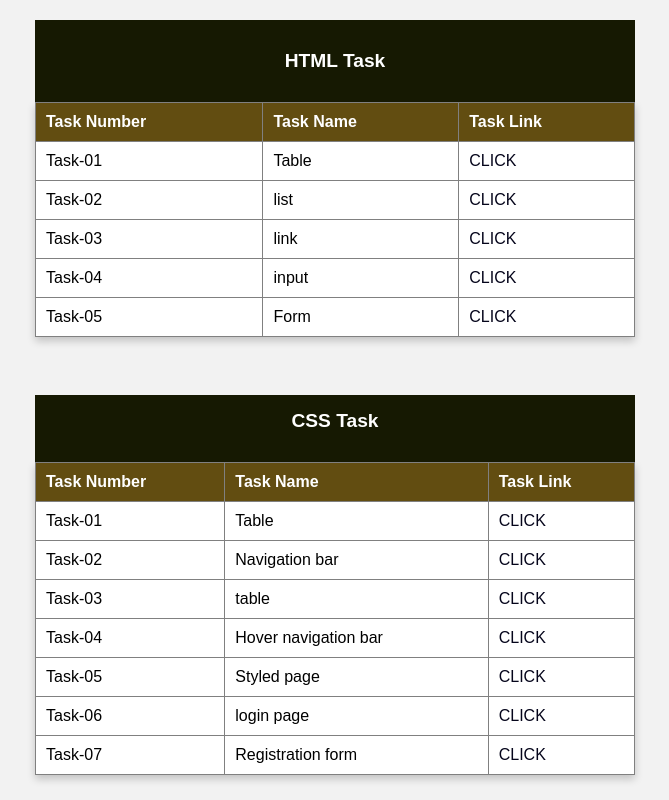
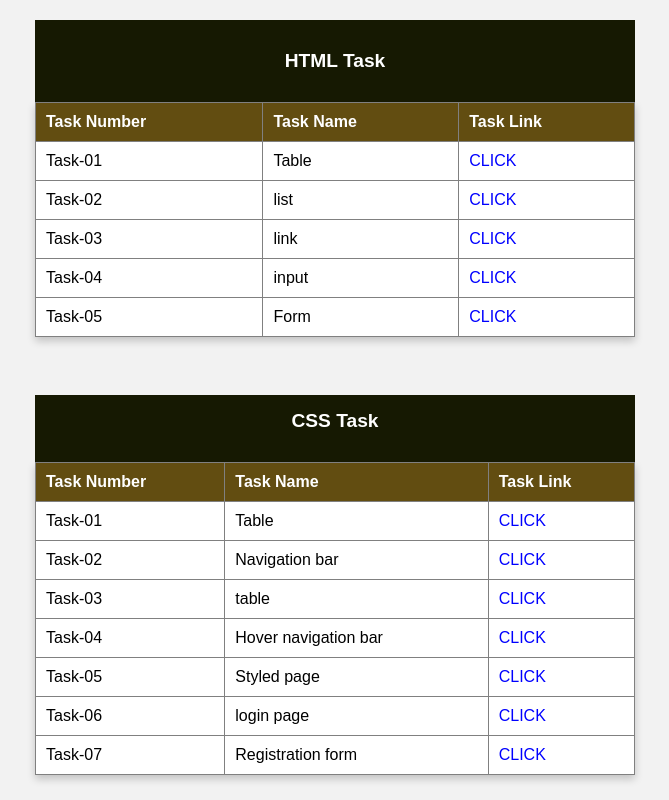
Before and after one commit to nishanth9491/mern, a plain HTML site: page index.html in a window 1280 px wide. Shown: the whole page, without its empty margins (305-974 px from the left). Drawn offline with Linux system fonts and the light colour scheme.

Commit message:
Update index.html

```diff
--- a/index.html
+++ b/index.html
@@ -52,7 +52,7 @@
       }
 
       a {
-        color: rgb(5, 5, 27);
+        color: blue;
         text-decoration: none;
       }
 
```
